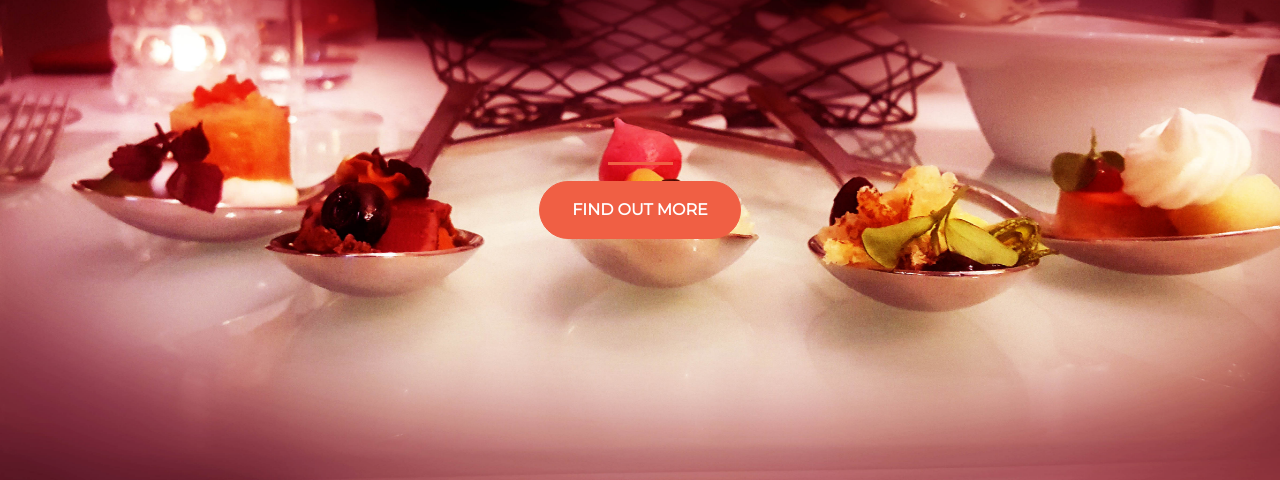
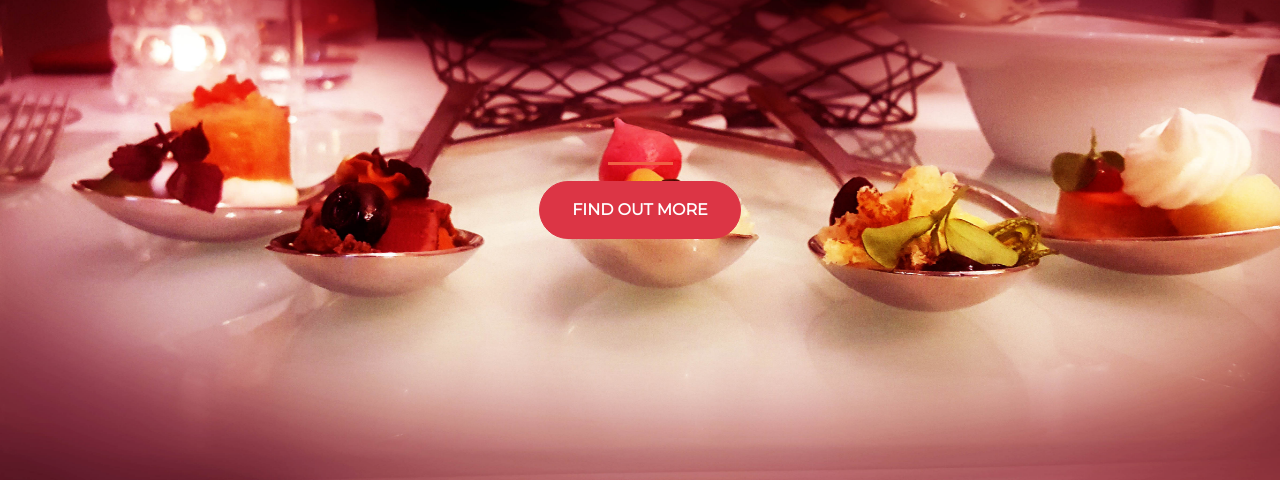
Before and after one commit to Ell123/THE-FOODIEST-BLOG-OF-THE-YEAR, a plain HTML site: page index.html in a window 1280 px wide. Shown: the part 320-800 px from the top of the page. Drawn offline with nearby package versions, Linux system fonts and the light colour scheme.

Commit message:
Update index.html

```diff
--- a/index.html
+++ b/index.html
@@ -25,7 +25,7 @@
         <section class="text-center col-12">
           <hr>
           <a href="https://mailchi.mp/77e00b67ac29/fat-ish">
-            <button class="btn btn-primary btn-xl">Find out more</button>
+            <button class="btn btn-danger btn-xl">Find out more</button>
           </a>
         </section>
       </div>
```
